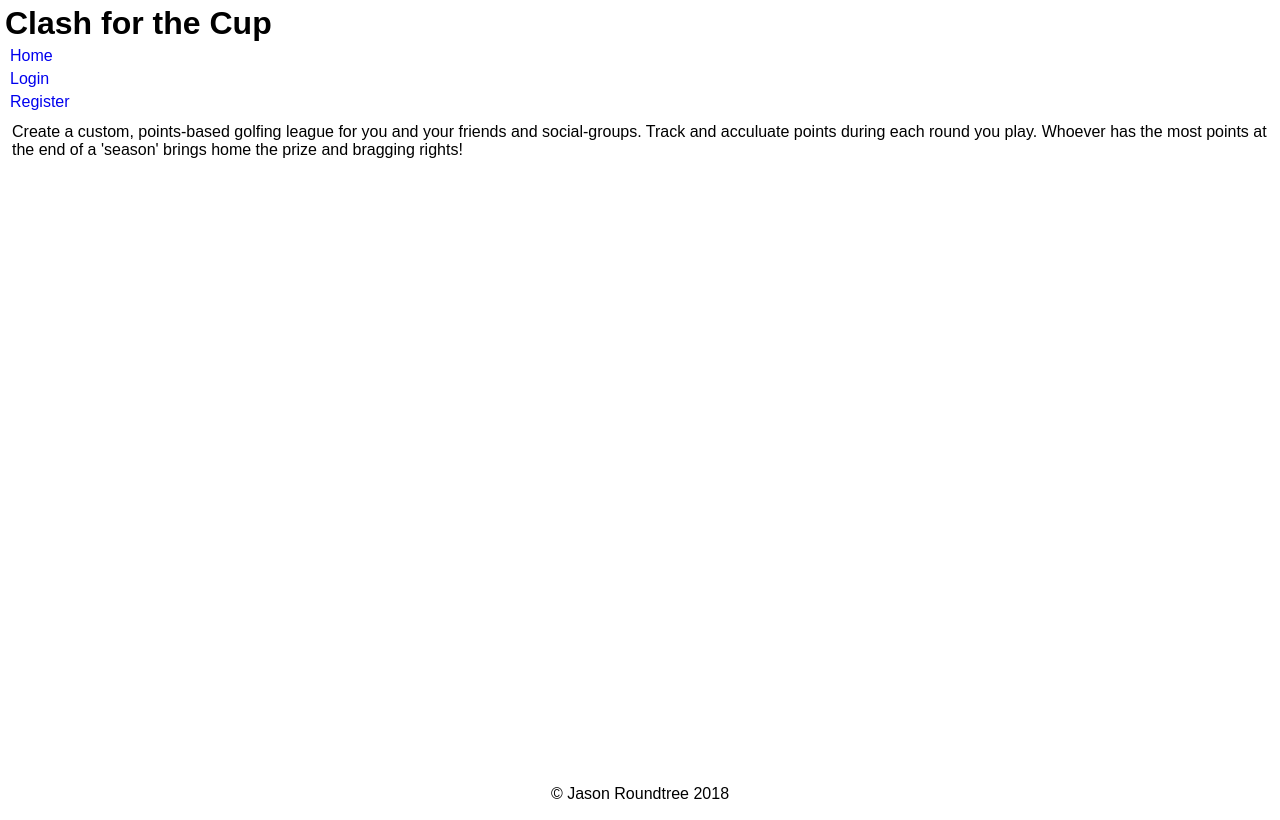
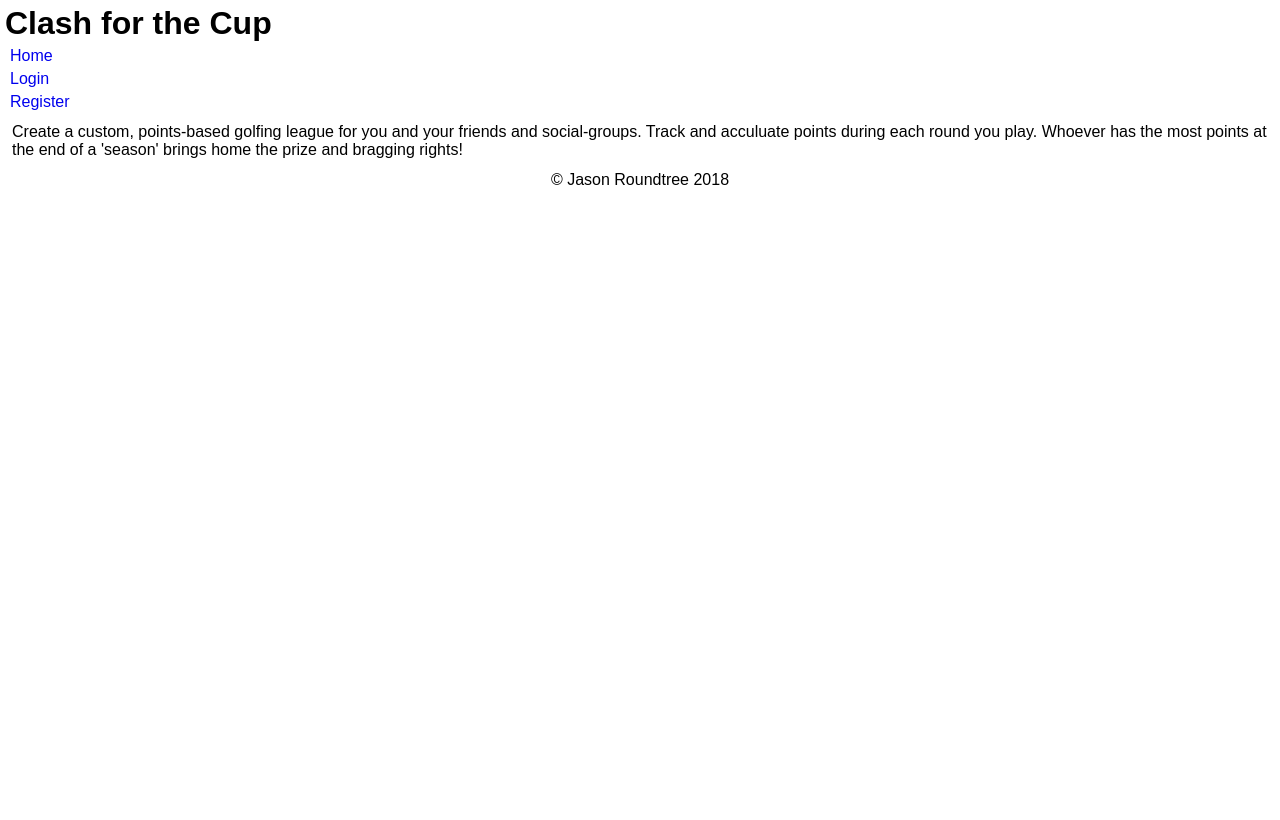
Before and after one commit to RoundEm/Clash_for_the_Cup, a React (Create React App) app: page /home in a window 1280 px wide. Built offline with nearby package versions, Linux system fonts and the light colour scheme; no server answers.

Commit message:
Fix BrowserRouter to only have 1 child

```diff
--- a/src/components/App.js
+++ b/src/components/App.js
@@ -9,9 +9,13 @@ const App = () => {
     return (
         <BrowserRouter>
             <div>
-                <div id="content">
+                <div className="header-nav">
                     <Navigation />
-                    <Router />
+                </div>
+                <div className="main-content">
+                    <div>
+                        <Router />
+                    </div>
                 </div>
                 <Footer />
             </div>
```
